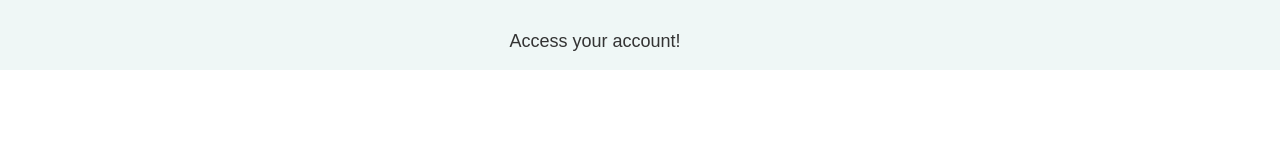
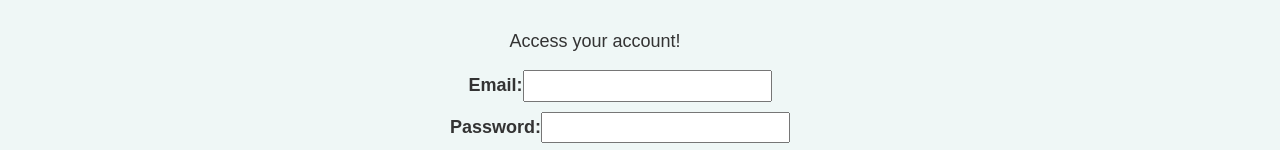
Before and after one commit to Tyjoo26/rent-mark-react-frontend, a React (Create React App) app: page / in a window 1280 px wide. Shown: the part 765-915 px from the top of the page. Before the commit the page ends 835 px from the top, so only its background shows below. Built offline with nearby package versions, Linux system fonts and the light colour scheme.

Commit message:
remove login function and abstract it to login form component and call login form component

```diff
--- a/src/welcome.js
+++ b/src/welcome.js
@@ -11,10 +11,6 @@ import './App.css';
 class Welcome extends Component {
 
 
-  logIn = (e) => {
-    e.preventDefault();
-    console.log(e.target)
-  }
 
 
   render() {
@@ -37,7 +33,7 @@ class Welcome extends Component {
           {`Access your account!`}
         </div>
         <div className="welcome-content">
-
+          <LogInForm/>
         </div>
       </section>
       </div>
```
